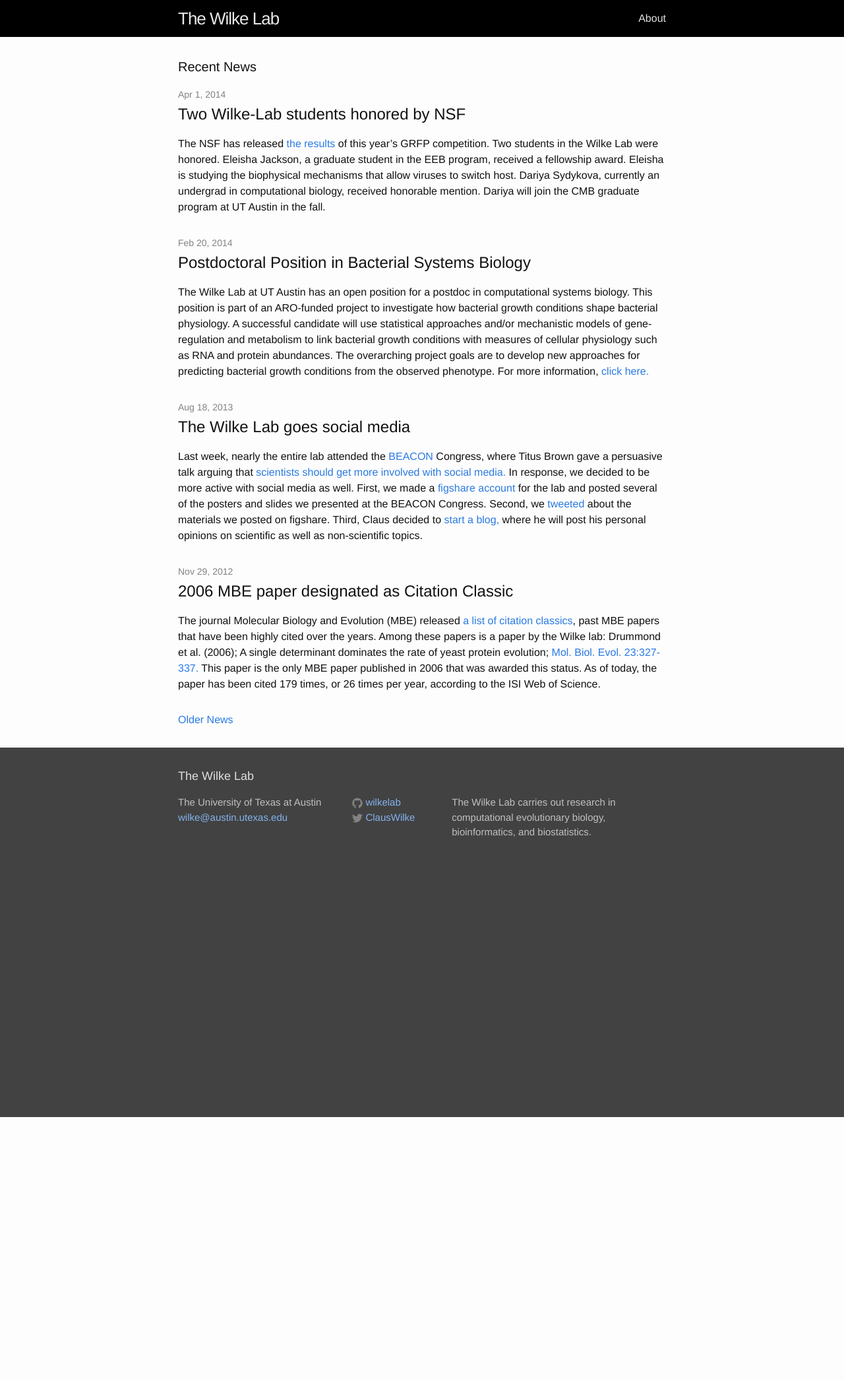
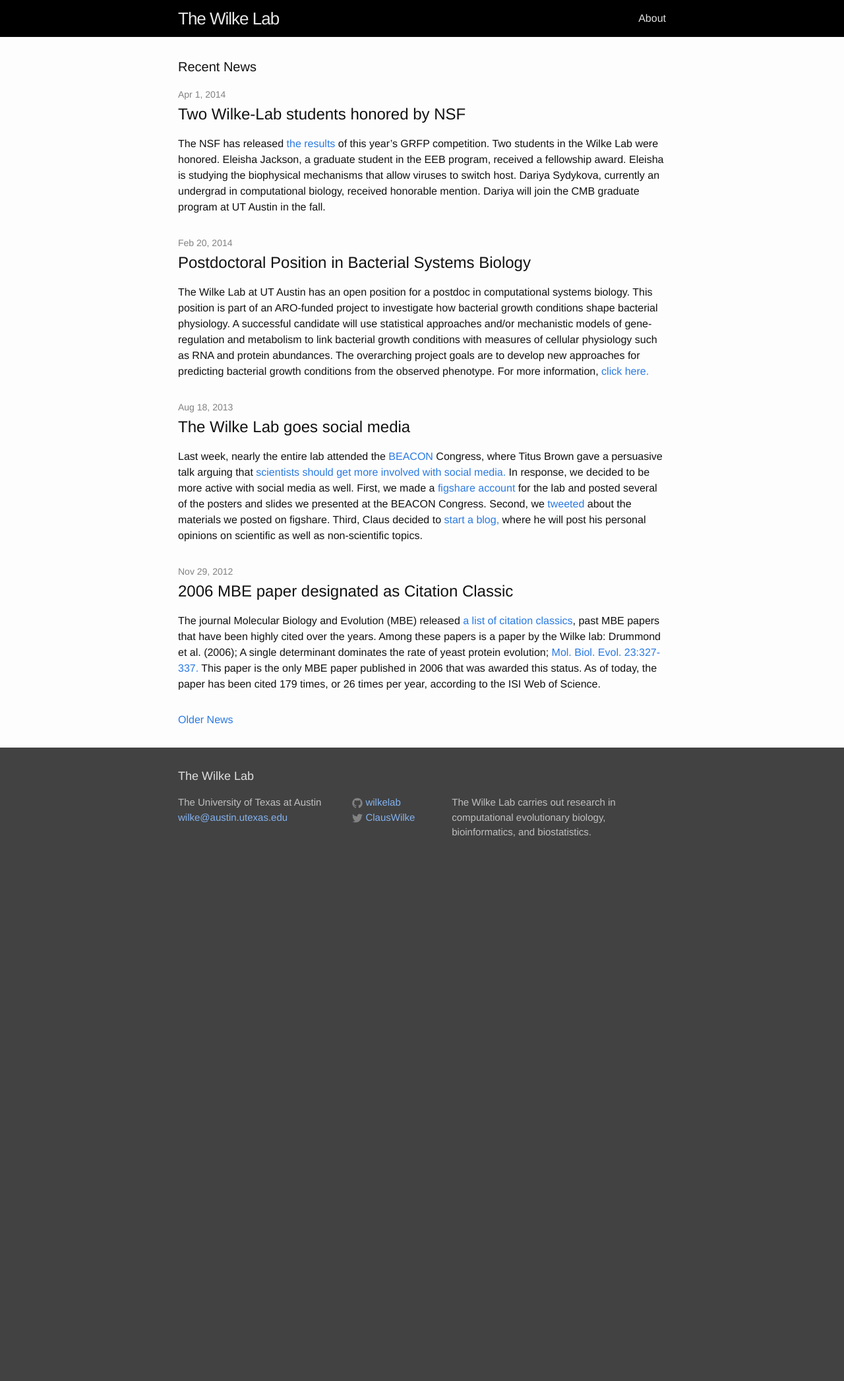
Before and after one commit to wilkelab/wilkelab.github.io.archive_sep_2020, a Jekyll site: the page built from index.html, in a window 1280 px wide. Shown: the whole page at 66% size. Built offline with Jekyll 4.4.1, drawn with Linux system fonts in a browser that asks for light colours; before the commit the page ends 1693 px from its top, so only the background shows below that.

Commit message:
Minor fixes.

```diff
--- a/_includes/header.html
+++ b/_includes/header.html
@@ -6,7 +6,7 @@
 
     <nav class="site-nav">
       <div class="trigger">
-        <a class="page-link" href="{{ site.baseurl }}about/">About</a>
+        <a class="page-link" href="/about/">About</a>
       </div>
     </nav>
 
--- a/_sass/_layout.scss
+++ b/_sass/_layout.scss
@@ -96,14 +96,22 @@
 /**
  * Site footer
  */
+body {
+    overflow-y: scroll;
+    overflow-x: hidden;
+}
+body, html {
+    height: 100%;
+}
 
 .site-footer {
+    height: 100%;
     /*border-top: 1px solid $grey-color-light;*/
     background-color: $grey-color-dark;
     color: $text-color-light;
     padding: $spacing-unit 0;
 
-    min-height: 500px;
+    min-height: 0px;
 
     a {
         color: $brand-color-light;
```
